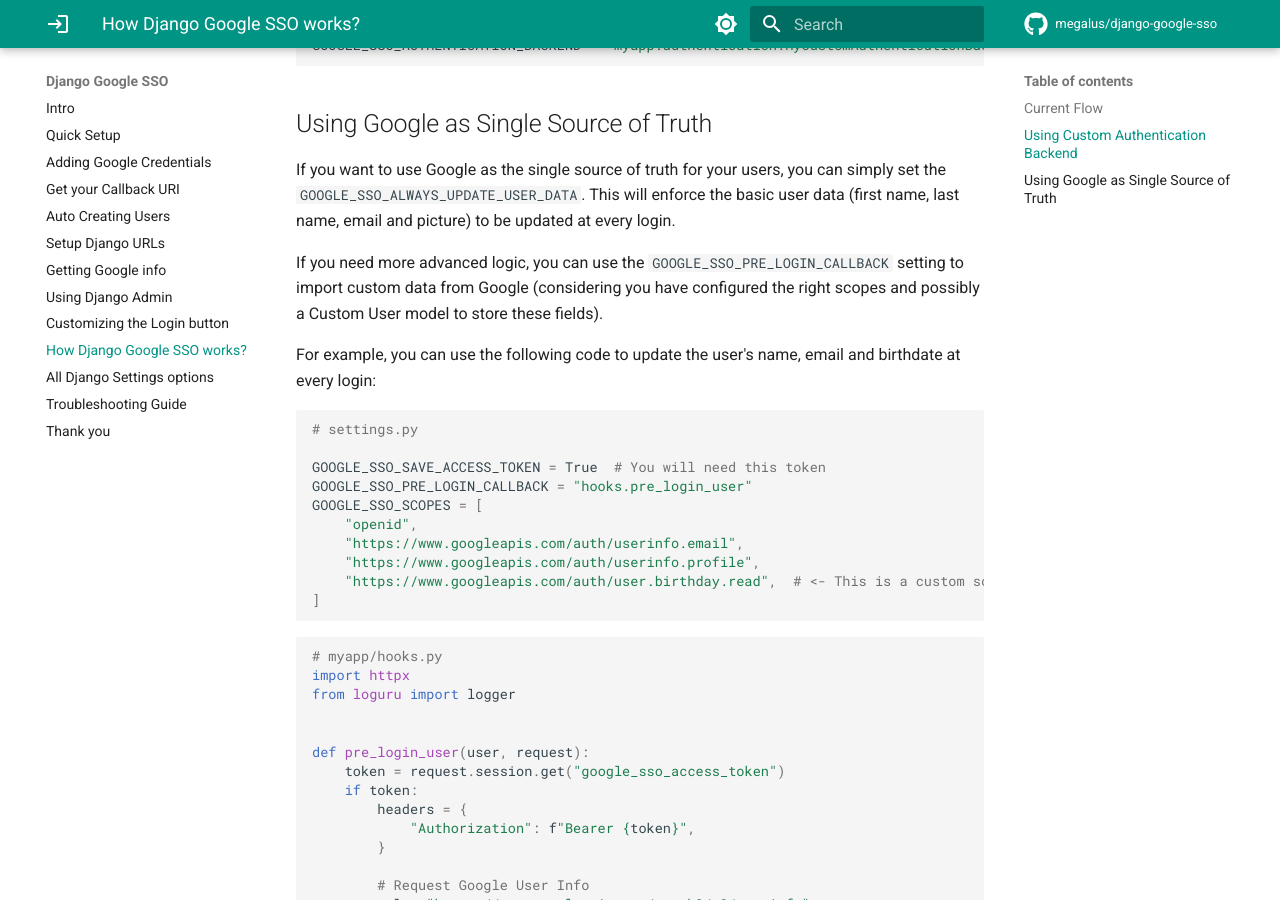
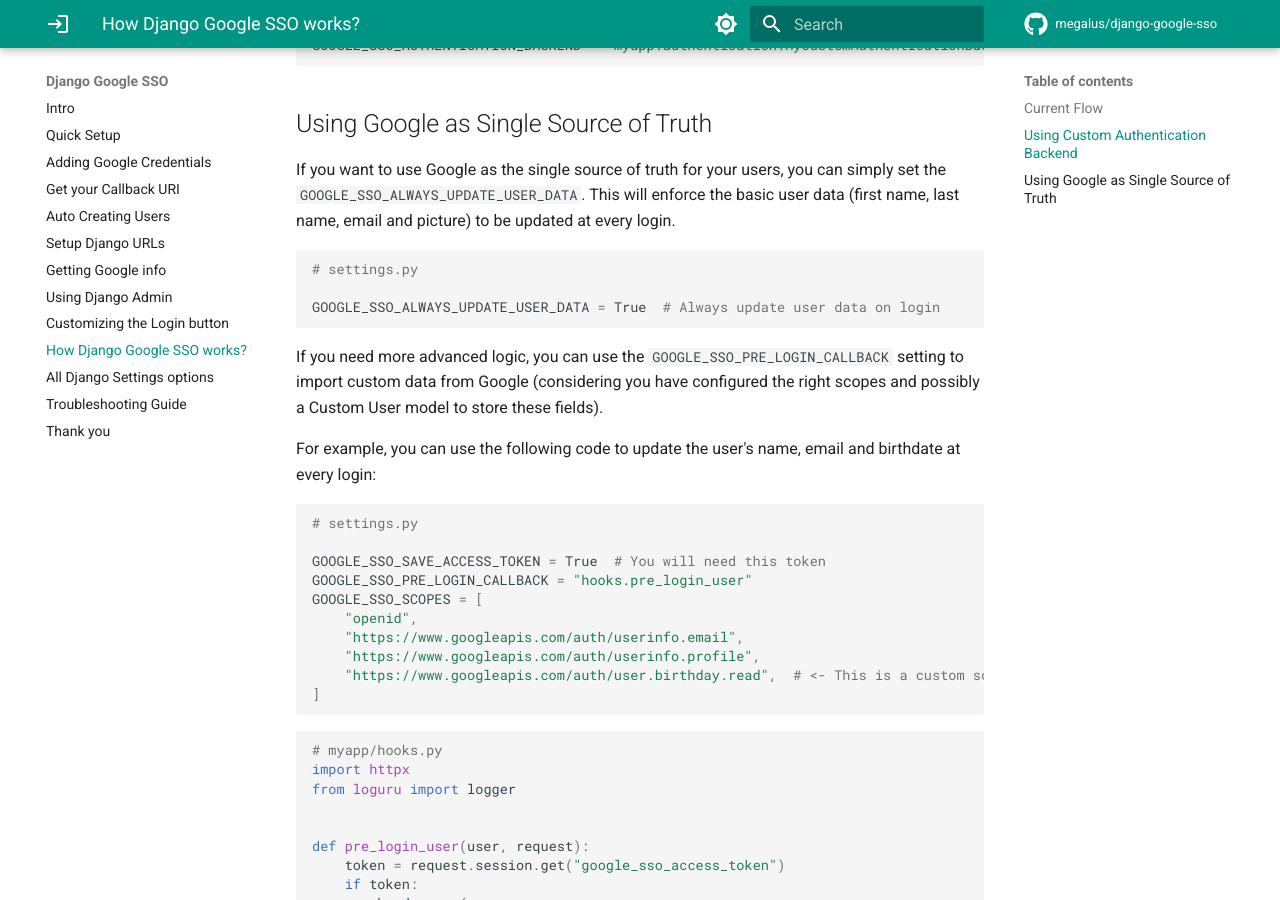
Before and after one commit to megalus/django-google-sso, an MkDocs documentation site: the page built from docs/how.md, in a window 1280 px wide and 900 px high, scrolled down 1212 px. Built offline with MkDocs 1.6.1 and Material for MkDocs 9.7.7, drawn with Linux system fonts in a browser that asks for light colours; comment, search, counter and statistics services are not loaded.

Commit message:
docs: better docs

````diff
--- a/docs/how.md
+++ b/docs/how.md
@@ -50,6 +50,12 @@
 `GOOGLE_SSO_ALWAYS_UPDATE_USER_DATA`. This will enforce the basic user data (first name, last name, email and picture) to be
 updated at every login.
 
+```python
+# settings.py
+
+GOOGLE_SSO_ALWAYS_UPDATE_USER_DATA = True  # Always update user data on login
+```
+
 If you need more advanced logic, you can use the `GOOGLE_SSO_PRE_LOGIN_CALLBACK` setting to import custom data from Google
 (considering you have configured the right scopes and possibly a Custom User model to store these fields).
 
````
